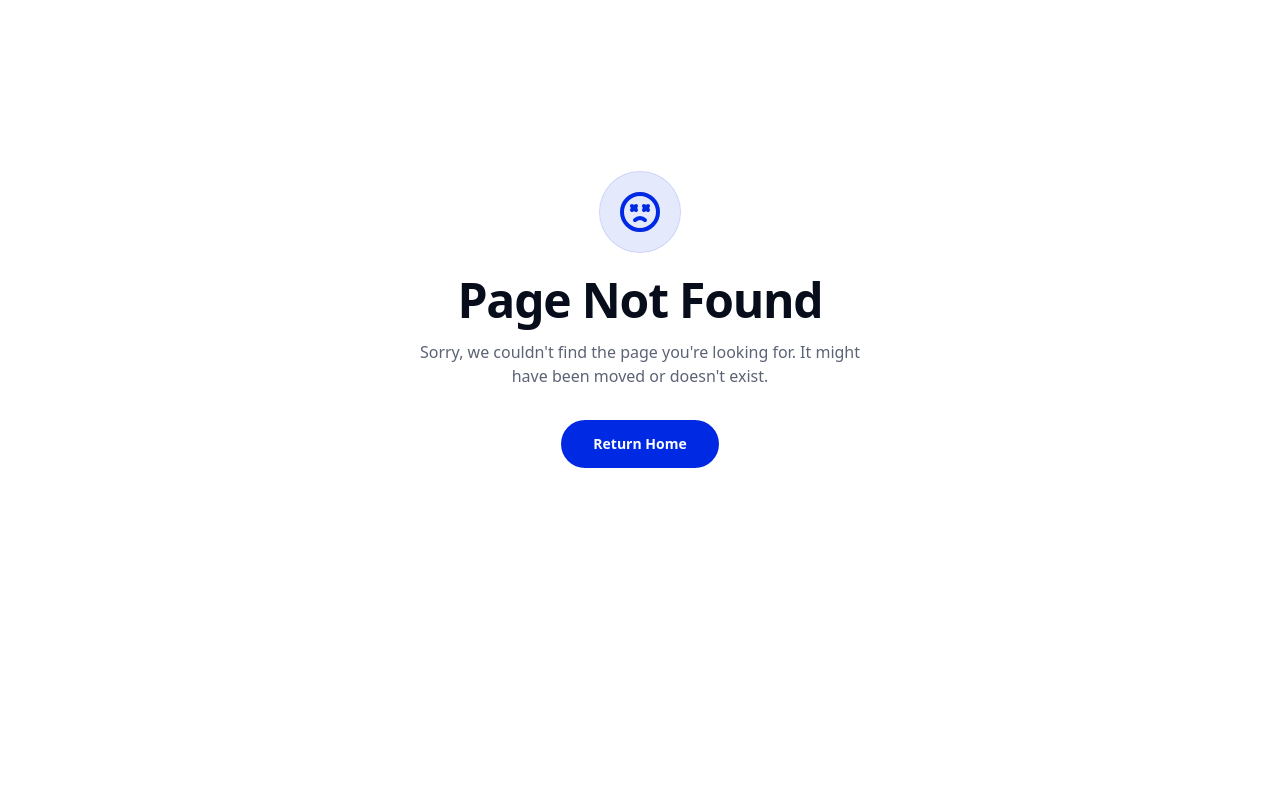
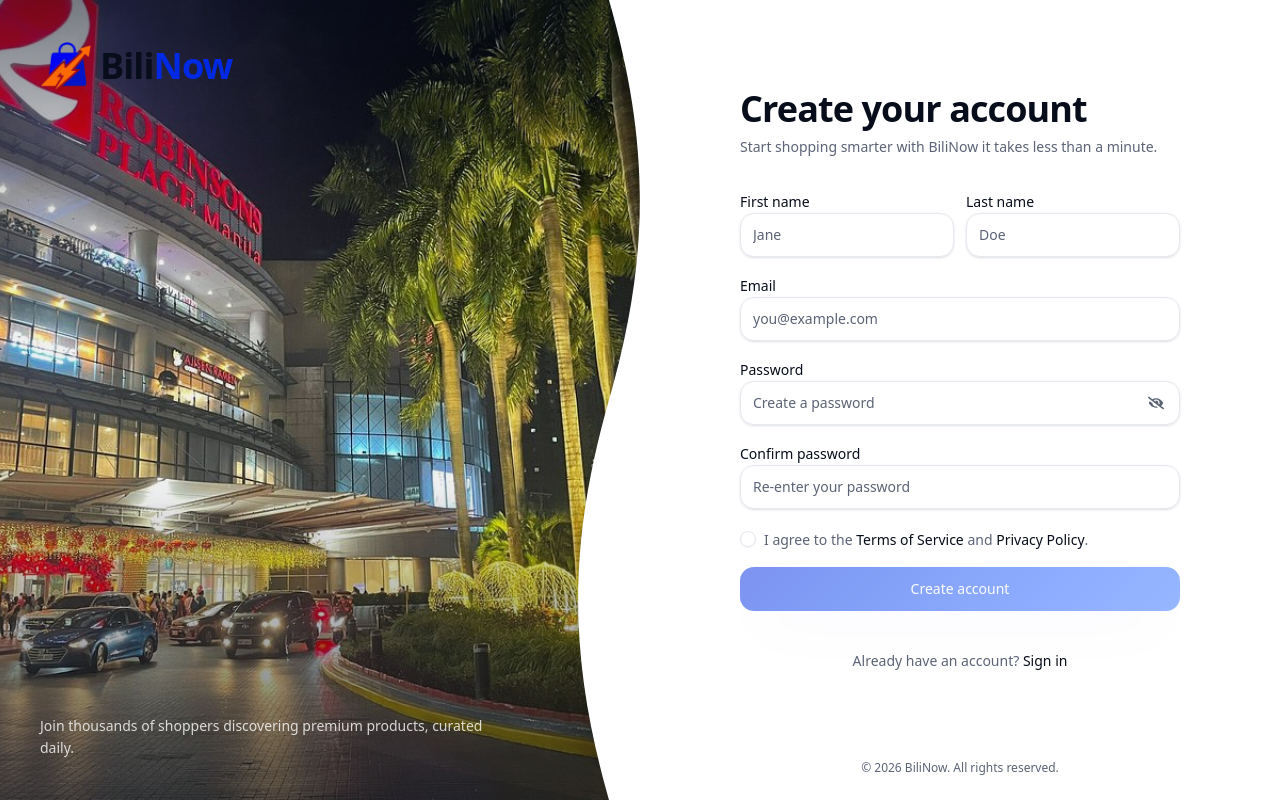
Before and after one commit to KenshienAlao/bilinow, a Next.js app in the folder frontend/: page /auth/signup in a window 1280 px wide. Before the commit this address had no page. Built offline with nearby package versions, Linux system fonts and the light colour scheme; no server answers.

Commit message:
chores: rearrange the auth structure

```diff
--- a/frontend/src/app/signup/page.tsx
+++ b/frontend/src/app/auth/signup/page.tsx
@@ -1,4 +1,4 @@
-import { AuthLayout } from "@/components/ui/auth-layout";
+import { AuthLayout } from "@/components/layout/auth-layout";
 import { Form } from "@/components/auth/signup/form";
 import { Redirect } from "@/components/auth/signup/redirect";
 
@@ -6,7 +6,7 @@
   return (
     <AuthLayout
       title="Create your account"
-      subtitle="Start shopping smarter with BiliNow — it takes less than a minute."
+      subtitle="Start shopping smarter with BiliNow it takes less than a minute."
       contentWidth={440}
       backgroundImg="/mall.png"
       quote="Join thousands of shoppers discovering premium products, curated daily."
--- a/frontend/src/components/auth/signup/form.tsx
+++ b/frontend/src/components/auth/signup/form.tsx
@@ -13,6 +13,7 @@
 import { SignupSchema } from "@/validation/auth.validation";
 import { ZodError } from "zod";
 import { useSignup } from "@/hooks/use-auth";
+import { ROUTES } from "@/config/routes.config";
 
 export function Form() {
   const {
@@ -136,14 +137,14 @@
         >
           I agree to the{" "}
           <Link
-            href="/terms"
+            href={ROUTES.TOS.TERMS}
             className="font-medium text-foreground underline-offset-4 hover:underline"
           >
             Terms of Service{" "}
           </Link>
           and{" "}
           <Link
-            href="/privacy"
+            href={ROUTES.TOS.PRIVACY}
             className="font-medium text-foreground underline-offset-4 hover:underline"
           >
             Privacy Policy
--- a/frontend/src/components/ui/auth-layout.tsx
+++ b/frontend/src/components/layout/auth-layout.tsx
@@ -8,7 +8,7 @@
   subtitle: string;
   contentWidth?: number;
   backgroundImg?: string;
-  quote?: string;
+  quote: string;
 };
 
 export function AuthLayout({
@@ -82,8 +82,7 @@
 
             <div className="relative z-10 p-10">
               <p className="max-w-md text-sm leading-relaxed text-white/80">
-                {quote ??
-                  "Join thousands of shoppers discovering premium products, curated daily."}
+                {quote}
               </p>
             </div>
           </div>
```
